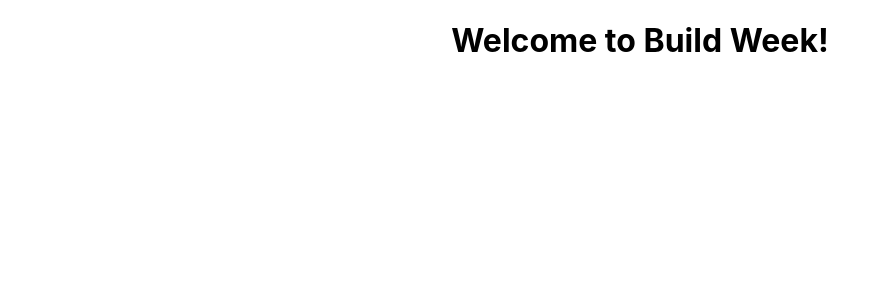
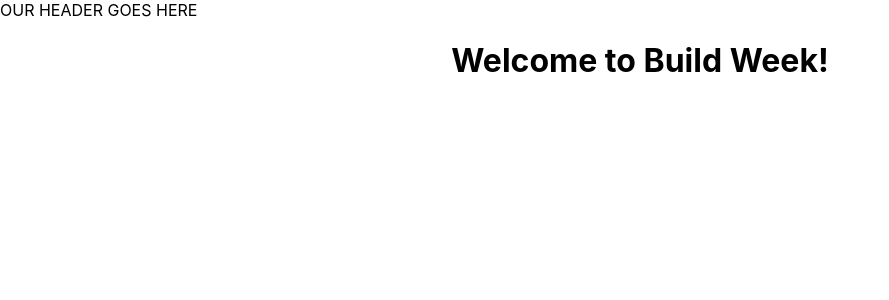
Before and after one commit to Sleep-tracker-1/Front_End, a React (Create React App) app: page / in a window 1280 px wide. Shown: the top 300 px of the page, without its empty margins (0-889 px from the left). Built offline with nearby package versions, Linux system fonts and the light colour scheme.

Commit message:
integrated header component into app

```diff
--- a/src/App.js
+++ b/src/App.js
@@ -3,6 +3,7 @@ import { BrowserRouter as Router, Route } from "react-router-dom";
 import { createStore, applyMiddleware } from "redux";
 import { Provider } from "react-redux";
 import thunk from "redux-thunk";
+import Header from "./components/Header";
 
 import { bwReducer as reducer } from "./reducers/bwReducer";
 
@@ -16,6 +17,7 @@ function App() {
     return (
         <Provider store={store}>
             {/* All of your jsx and components will be inside of Provider */}
+            <Header />
             <Router>
                 <div className="App">
                     <h1>Welcome to Build Week!</h1>
--- a/src/components/Header.js
+++ b/src/components/Header.js
@@ -0,0 +1,9 @@
+import React, { useEffect, useState } from "react";
+
+function Header() {
+    const [statesHere, setStateshere] = useState("");
+
+    return <div>OUR HEADER GOES HERE</div>;
+}
+
+export default Header;
```
